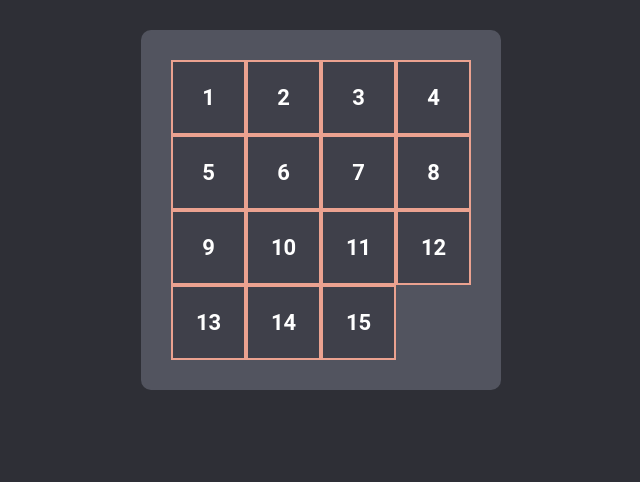
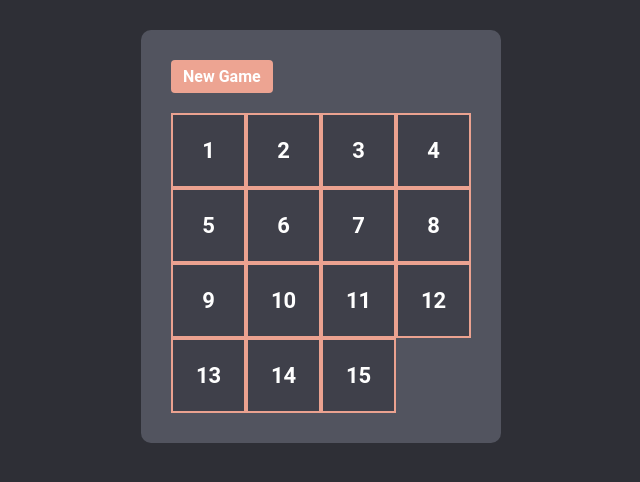
Before and after one commit to dementeyolga/frontend-projects-2022, a plain HTML site: page codejam-gem-puzzle/index.html in a window 1280 px wide. Shown: the whole page, without its empty margins (319-959 px from the left). Drawn offline with Linux system fonts and the light colour scheme.

Commit message:
feat: new features

```diff
--- a/codejam-gem-puzzle/script.js
+++ b/codejam-gem-puzzle/script.js
@@ -12,45 +12,96 @@ class GemPuzzle {
 		puzzleTiles.classList.add('puzzle__tiles');
 		puzzleContainer.prepend(puzzleTiles);
 
-		let tiles = [];
-		for (let i = 1; i < this.size * this.size; i++) {
-			tiles.push(i);
-		}
-		tiles.push('');
+		this.puzzleWidth = puzzleTiles.offsetWidth;
+		this.puzzleHeight = puzzleTiles.offsetHeight;
 
-		tiles = tiles.map((item) => {
+		this.puzzleTileWidth = this.puzzleWidth / this.size;
+		this.puzzleTileHeight = this.puzzleHeight / this.size;
+
+		this.tiles = [];
+		for (let i = 0; i < this.size * this.size; i++) {
 			let tile = document.createElement('div');
 			tile.classList.add('puzzle__tile');
-			tile.textContent = item;
+			tile.textContent = i + 1;
+			tile.style.width = 100 / this.size + '%';
+			tile.style.height = 100 / this.size + '%';
 
 			puzzleTiles.append(tile);
-		});
 
-		let puzzleTilesCollection = document.querySelectorAll('.puzzle__tile');
-		this.puzzleTilesWidth = puzzleTiles.offsetWidth;
-		this.puzzleTilesHeight = puzzleTiles.offsetHeight;
+			let left = i % this.size;
+			let top = Math.floor(i / this.size);
 
-		for (let i = 0; i < puzzleTilesCollection.length; i++) {
-			puzzleTilesCollection[i].style.left = (this.puzzleTilesWidth / this.size) * (i % this.size) + 'px';
-			puzzleTilesCollection[i].style.top = (this.puzzleTilesHeight / this.size) * Math.floor(i / this.size) + 'px';
-			puzzleTilesCollection[i].style.width = 100 / this.size + '%';
-			puzzleTilesCollection[i].style.height = 100 / this.size + '%';
+			this.tiles.push({
+				left,
+				top,
+				element: tile,
+			});
+
+			tile.style.left = `${left * this.puzzleTileWidth}px`;
+			tile.style.top = `${top * this.puzzleTileHeight}px`;
+
+			tile.addEventListener('click', () => {
+				this.move(i);
+			});
 		}
 
-		this.emptyTile = puzzleTilesCollection[puzzleTilesCollection.length - 1].classList.add('empty');
+		let emptyTile = this.tiles[this.tiles.length - 1].element;
+		emptyTile.classList.add('empty');
+		emptyTile.textContent = '';
+
+		this.emptyTile = this.tiles[this.tiles.length - 1];
+
+		this.newGameButton = document.createElement('div');
+		this.newGameButton.classList.add('puzzle__new-game');
+		this.newGameButton.textContent = 'New Game';
+		puzzleContainer.prepend(this.newGameButton);
+
+		console.log(this.tiles);
+
+		let savedThis = this;
+
+		this.newGameButton.addEventListener('click', function (elem) {
+			savedThis.shuffle();
+		});
 	}
 
-	move(elem, direction) {
-		if (direction === 'up') elem.style.top = elem.style.top.slice(-2, 0) - this.puzzleTilesHeight / this.size + 'px';
-		if (direction === 'down') elem.style.top = elem.style.top.slice(-2, 0) + this.puzzleTilesHeight / this.size + 'px';
-		if (direction === 'left') elem.style.left = elem.style.left.slice(-2, 0) - this.puzzleTilesWidth / this.size + 'px';
-		if (direction === 'right') elem.style.left = elem.style.left.slice(-2, 0) + this.puzzleTilesWidth / this.size + 'px';
+	updateTilePosFromArr(tile) {
+		tile.element.style.left = `${tile.left * this.puzzleTileWidth}px`;
+		tile.element.style.top = `${tile.top * this.puzzleTileHeight}px`;
+	}
+
+	move(i) {
+		let tile = this.tiles[i];
+		let leftDiff = Math.abs(tile.left - this.emptyTile.left);
+		let topDiff = Math.abs(tile.top - this.emptyTile.top);
+
+		if (leftDiff + topDiff > 1) return;
+
+		let emptyTileLeft = this.emptyTile.left;
+		let emptyTileTop = this.emptyTile.top;
+
+		this.emptyTile.left = tile.left;
+		this.emptyTile.top = tile.top;
+
+		tile.left = emptyTileLeft;
+		tile.top = emptyTileTop;
+
+		this.updateTilePosFromArr(tile);
+	}
+
+	shuffle() {
+		let tilePos = [[0, 0], [0, 1], [0, 2], [0, 3], [1, 0], [1, 1], [1, 2], [1, 3], [2, 0], [2, 1], [2, 2], [2, 3], [3, 0], [3, 1], [3, 2], [3, 3], ,];
+
+		for (let i = 0; i < this.tiles.length; i++) {
+			let newPos = tilePos.splice(Math.floor(Math.random() * tilePos.length), 1)[0];
+			console.log(Array.isArray(newPos));
+			this.tiles[i].left = newPos[0];
+			this.tiles[i].top = newPos[1];
+
+			this.updateTilePosFromArr(this.tiles[i]);
+		}
 	}
 }
 
 let gemPuzzle4 = new GemPuzzle(4);
 gemPuzzle4.init();
-
-let puzzleTilesCollection = document.querySelectorAll('.puzzle__tile');
-puzzleTilesCollection.forEach(tile);
-gemPuzzle4.move(puzzleTilesCollection[0], 'up');
--- a/codejam-gem-puzzle/styles/style.scss
+++ b/codejam-gem-puzzle/styles/style.scss
@@ -14,6 +14,22 @@ body {
 		padding: 30px;
 		background-color: #52545f;
 		border-radius: 10px;
+	}
+
+	&__new-game {
+		max-width: max-content;
+		padding: 7px 12px;
+		margin-bottom: 20px;
+		border-radius: 4px;
+		font-weight: bold;
+		color: #ffffff;
+		background-color: #fead98e6;
+		transition: background-color 0.4s;
+
+		&:hover {
+			cursor: pointer;
+			background-color: #fdc0b1e6;
+		}
 	}
 
 	&__tiles {
@@ -33,14 +49,14 @@ body {
 		color: #ffffff;
 		border: 2px solid #fead98e6;
 		background-color: #1c1d2257;
+		transition: 0.3s;
 
 		&:hover {
-			cursor: default;
+			cursor: pointer;
 		}
 
 		&.empty {
-			background-color: transparent;
-			border: none;
+			display: none;
 		}
 	}
 }
```
Also changed, not shown: codejam-gem-puzzle/styles/style.css, 1 other file.
